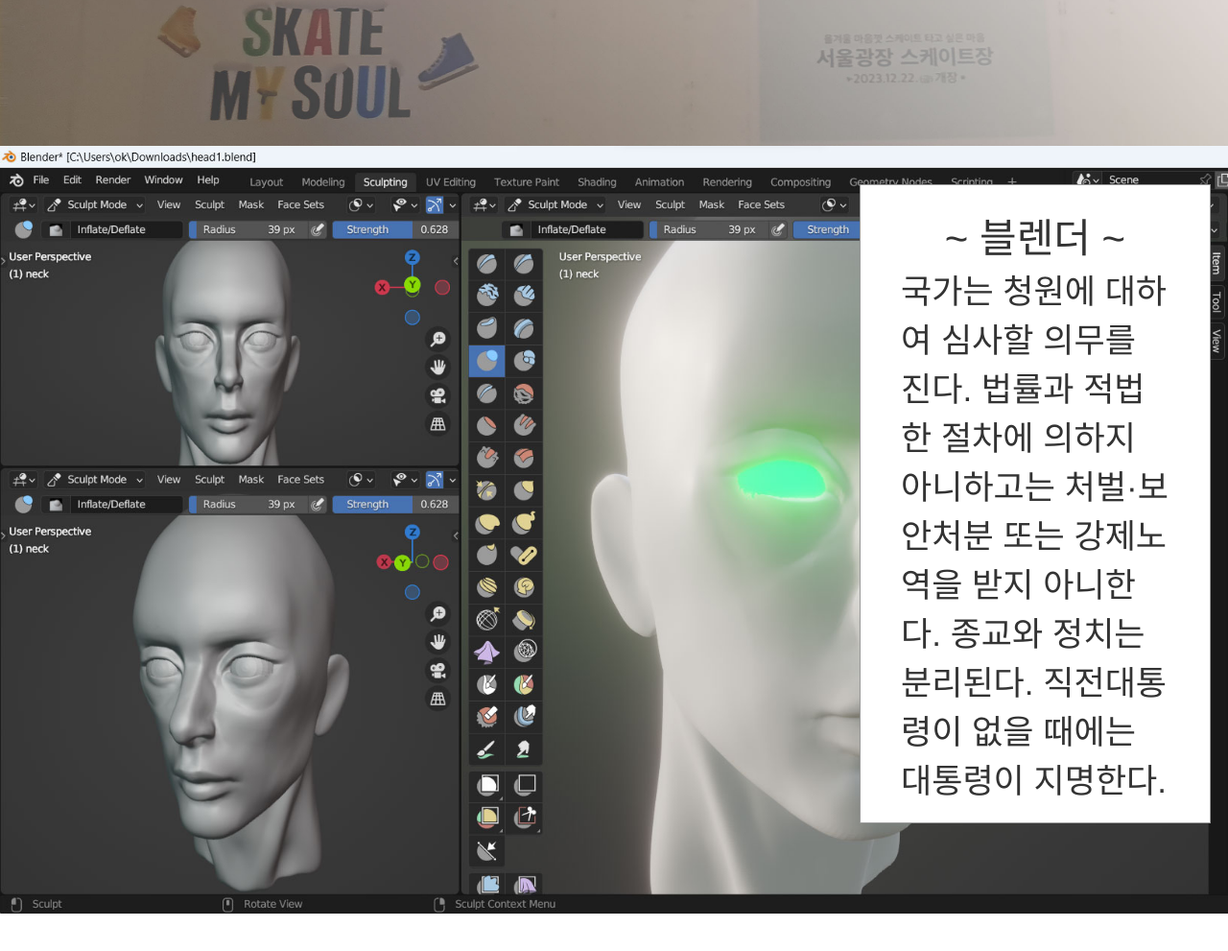
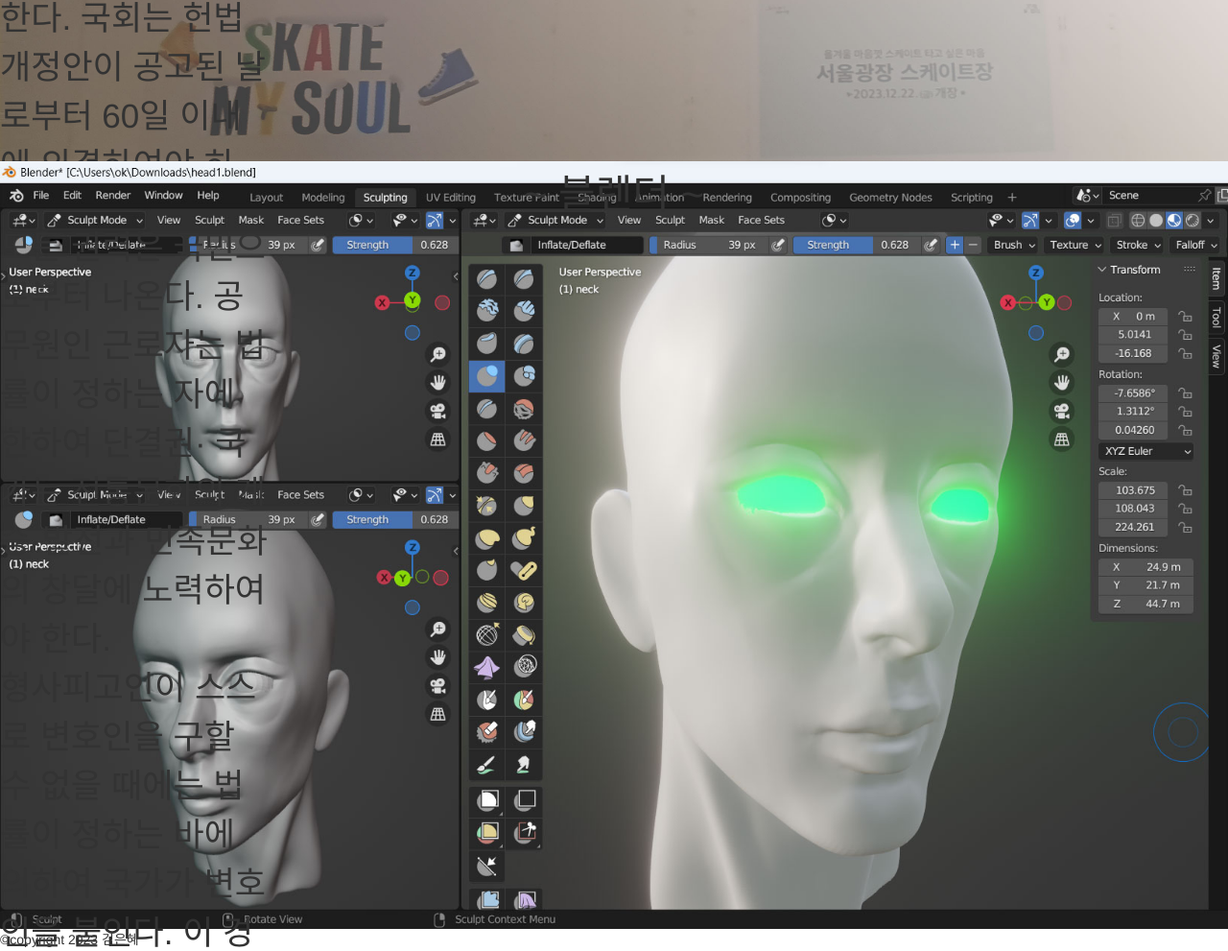
Before and after one commit to brianllaframboise/keh, a plain HTML site: page index.html in a window 1280 px wide. Shown: the part 648-1639 px from the top of the page at 96% size. Before the commit the page ends 1600 px from the top, so only its background shows below. Drawn offline with Linux system fonts and the light colour scheme; a web font is replaced by a local one.

Commit message:
Add files via upload
Design change

```diff
--- a/index.html
+++ b/index.html
@@ -8,27 +8,43 @@
     <link rel="stylesheet" href="includes/styles/styles.css">
 </head>
 <body>
-    <div id="content">
-        <div id="intro" class="section">
-            <div id="introContent">
-                <h1 id="MainHeader">~ 김은혜 ~</h1>
+    <menu>&nbsp;</menu>
+
+    <main id="content">
+        <section id="intro">
+            <article>
+                <h1>~ 김은혜 ~</h1>
+
                 <p>cookie8py는 자신이 하는 일을 최고로 잘합니다:<br>파이썬, C++, 아두이노, 라스페리 파이,블렌더, 페인팅... 그녀는 놀랍고 아름답습니다!</p>
-            </div>
-        </div>
 
-        <div id="blender" class="section">
-            <div id="blenderContent">
-                <h2 id="MainHeader">~ 블렌더 ~</h2>
-                <p>국가는 청원에 대하여 심사할 의무를 진다. 법률과 적법한 절차에 의하지 아니하고는 처벌·보안처분 또는 강제노역을 받지 아니한다. 종교와 정치는 분리된다. 직전대통령이 없을 때에는 대통령이 지명한다.</p>
-            </div>
-        </div>
-    </div>
+                <p>국회의 의결은 재적의원 3분의 2 이상의 찬성을 얻어야 한다. 국회는 헌법개정안이 공고된 날로부터 60일 이내에 의결하여야 하며. 동일한 범죄에 대하여 거듭 처벌받지 아니한다. 선거에 있어서 최고득표자가 2인 이상인 때에는 국회의 재적의원 과반수가 출석한 공개회의에서 다수표를 얻은 자를 당선자로 한다.</p>
+
+            </article>
+        </section>
+        <section id="blender">
+            <article>
+                <h2>~ 블렌더 ~</h2>
+
+                <p>모든 권력은 국민으로부터 나온다. 공무원인 근로자는 법률이 정하는 자에 한하여 단결권· 국가는 전통문화의 계승·발전과 민족문화의 창달에 노력하여야 한다.</p>
+
+                <p>형사피고인이 스스로 변호인을 구할 수 없을 때에는 법률이 정하는 바에 의하여 국가가 변호인을 붙인다. 이 경우 그 명령에 의하여 개정 또는 폐지되었던 법률은 그 명령이 승인을 얻지 못한 때부터 당연히 효력을 회복한다, 어떠한 형태로도 이를 창설할 수 없다, 모든 국민은 신체의 자유를 가진다.</p>
+
+            </article>
+        </section>
+    </main>
+
+    <footer>&copy;copyright 2023 김은혜</footer>
 <script>
-    // Make sure all the sections are the window height
-    let sectionArray = document.querySelectorAll(".section");
-    sectionArray.forEach(element => {
-        element.style.height = window.innerHeight + "px";
-    });
+    // Function that makes sure all the sections are the height of the window
+    const setSize = () => {
+        let sectionArray = document.querySelectorAll("section");
+        sectionArray.forEach(element => {
+            element.style.height = window.innerHeight + "px"; // Don't forget "px"...
+        });
+    }
+    document.onload = setSize();
+    document.onresize = setSize();
+
 </script>
 </body>
 </html>
```
